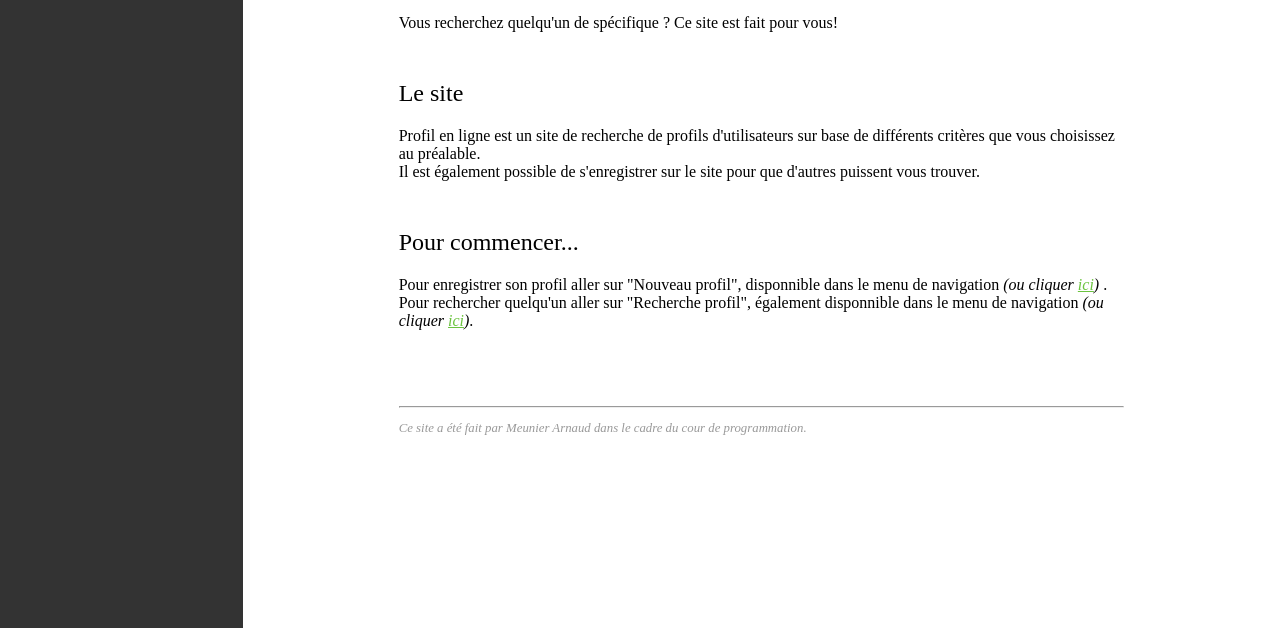
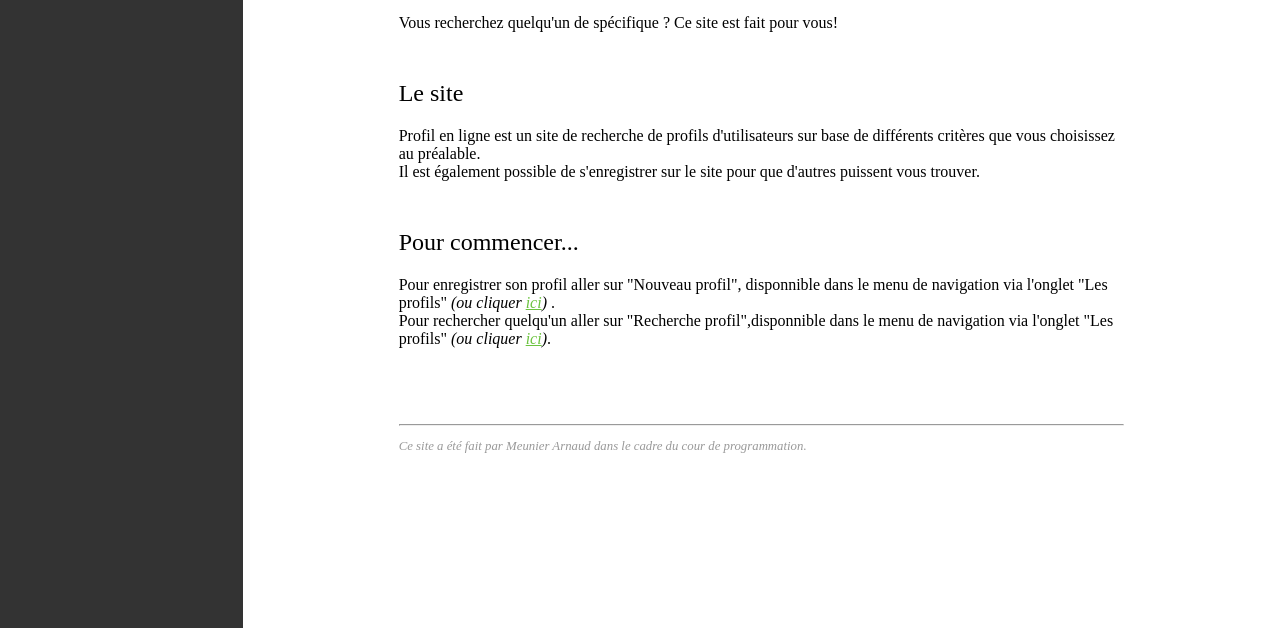
Before and after one commit to ChaosArnhug/Projet-6-12, a plain HTML site: page index.html in a window 1280 px wide. Shown: the part 172-800 px from the top of the page. Drawn offline with Linux system fonts and the light colour scheme.

Commit message:
Add files via upload

```diff
--- a/index.html
+++ b/index.html
@@ -37,8 +37,8 @@ lien github : https://github.com/ChaosArnhug/Projet-6-12
                 </p>
                 <h2>Pour commencer...</h2>
                 <p>
-                    Pour enregistrer son profil aller sur "Nouveau profil", disponnible dans le menu de navigation <span class="italique">(ou cliquer <a class="a" href="Profil.html">ici</a>)</span> .
-                    <br>Pour rechercher quelqu'un aller sur "Recherche profil", également disponnible dans le menu de navigation <span class="italique"> (ou cliquer <a class="a" href="RechProfil.html">ici</a>)</span>.
+                    Pour enregistrer son profil aller sur "Nouveau profil", disponnible dans le menu de navigation via l'onglet "Les profils" <span class="italique">(ou cliquer <a class="a" href="Profil.html">ici</a>)</span> .
+                    <br>Pour rechercher quelqu'un aller sur "Recherche profil",disponnible dans le menu de navigation via l'onglet "Les profils" <span class="italique"> (ou cliquer <a class="a" href="Profil.html">ici</a>)</span>.
                 </p>
             </div>
         </section>
```
